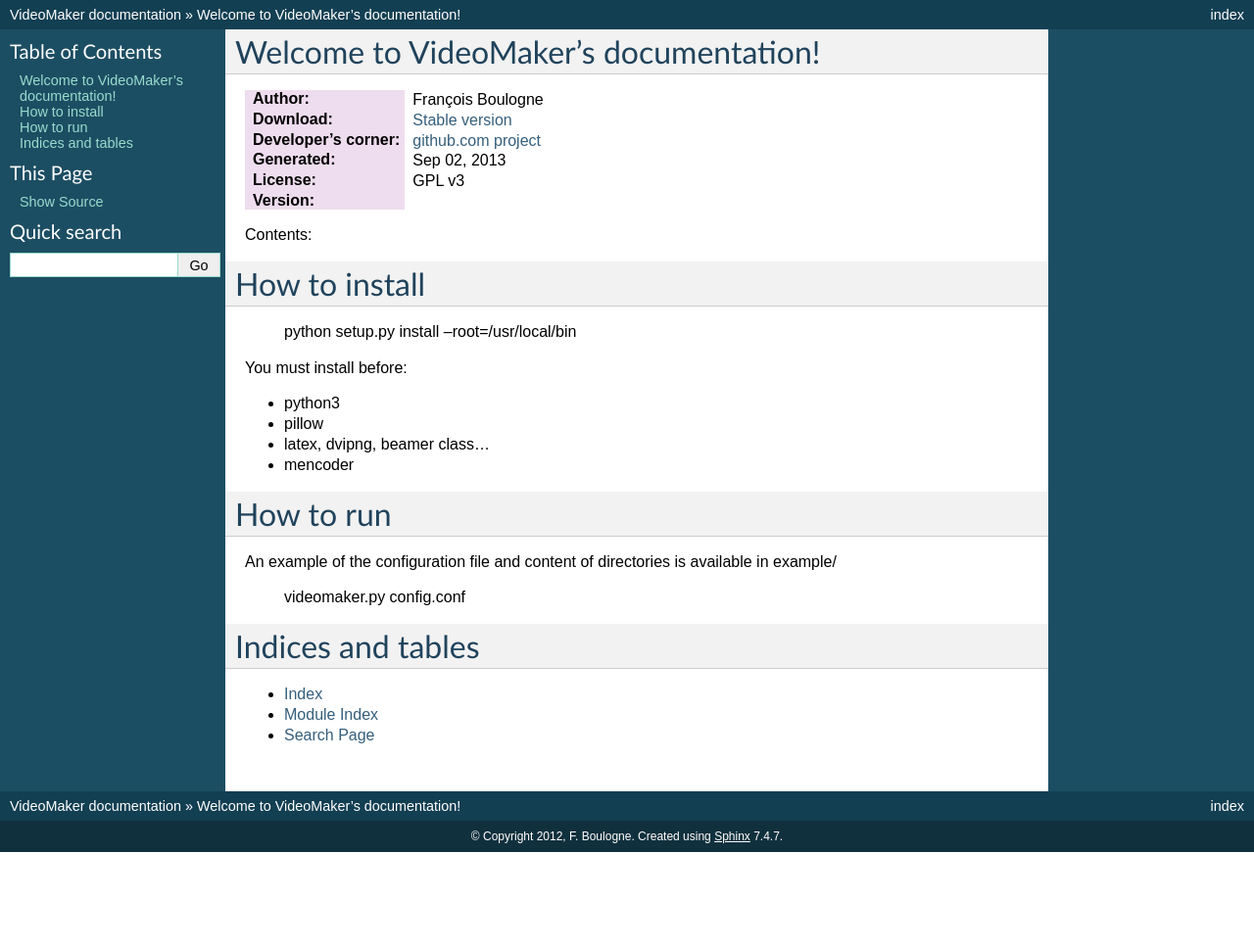
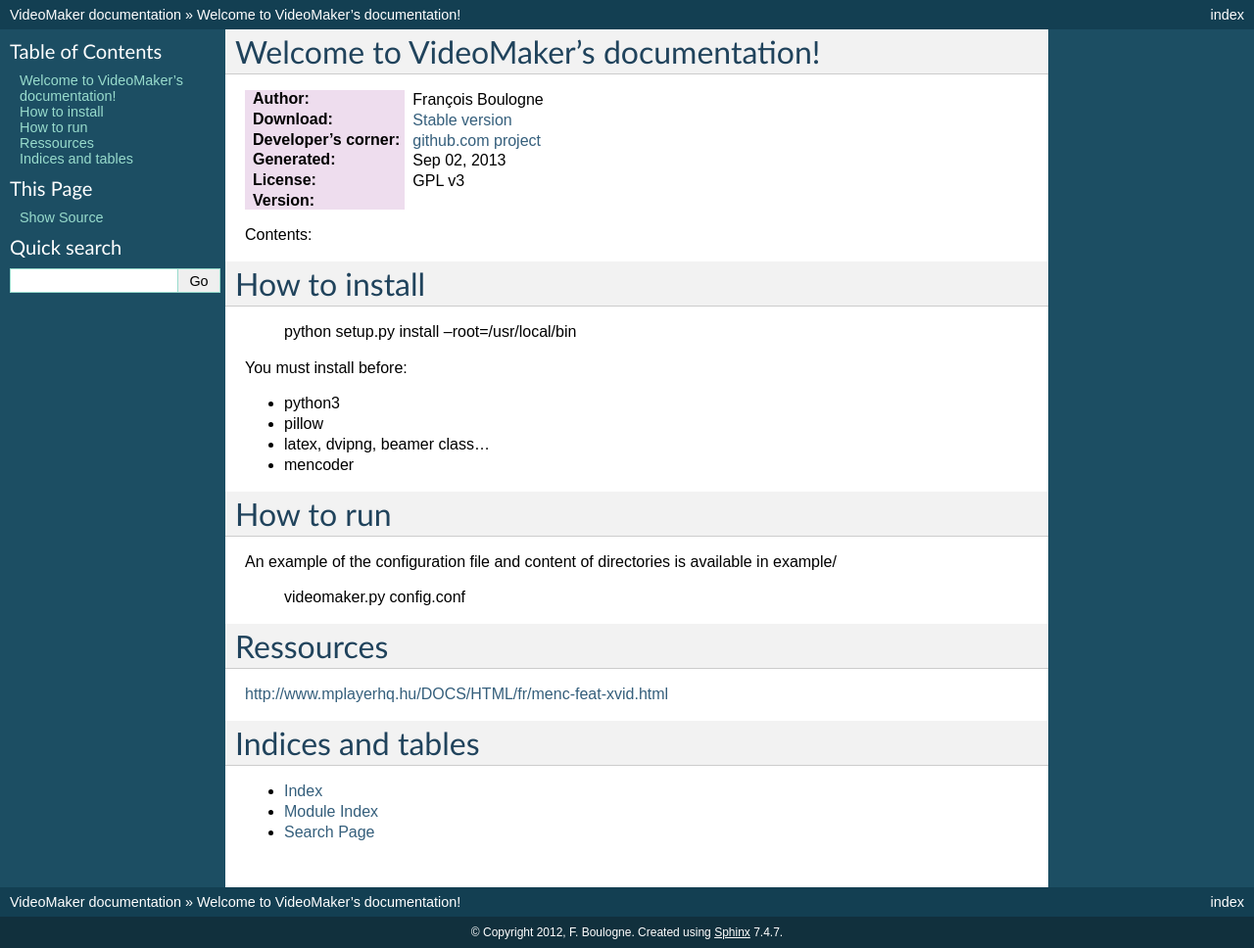
Before and after one commit to sciunto/VideoMaker, a Sphinx documentation site: the page built from doc/source/index.rst, in a window 1280 px wide. Shown: the whole page at 98% size. Built offline with Sphinx 7.4.7, drawn with Linux system fonts in a browser that asks for light colours; before the commit the page ends 900 px from its top, so only the background shows below that.

Commit message:
add ressources

```diff
--- a/doc/source/index.rst
+++ b/doc/source/index.rst
@@ -40,7 +40,10 @@
 
     videomaker.py config.conf
 
+Ressources
+==========
 
+http://www.mplayerhq.hu/DOCS/HTML/fr/menc-feat-xvid.html
 
 Indices and tables
 ==================
```
